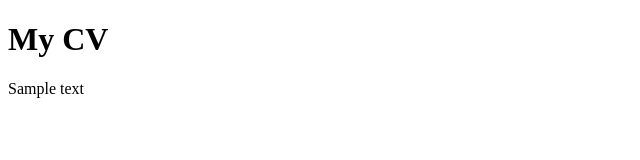
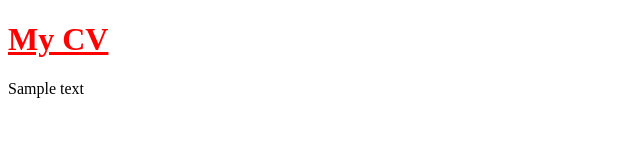
Before and after one commit to ZinnegatA/rsschool-cv, a plain HTML site: page index.html in a window 1280 px wide. Shown: the whole page, without its empty margins (0-640 px from the left). Drawn offline with Linux system fonts and the light colour scheme.

Commit message:
feat: added content to style.css

```diff
--- a/index.html
+++ b/index.html
@@ -3,6 +3,7 @@
   <head>
     <meta charset="UTF-8" />
     <meta name="viewport" content="width=device-width, initial-scale=1.0" />
+    <link rel="stylesheet" href="style.css" />
     <title>CV</title>
   </head>
   <body>
--- a/style.css
+++ b/style.css
@@ -0,0 +1,4 @@
+h1 {
+  color: red;
+  text-decoration: underline;
+}
```
